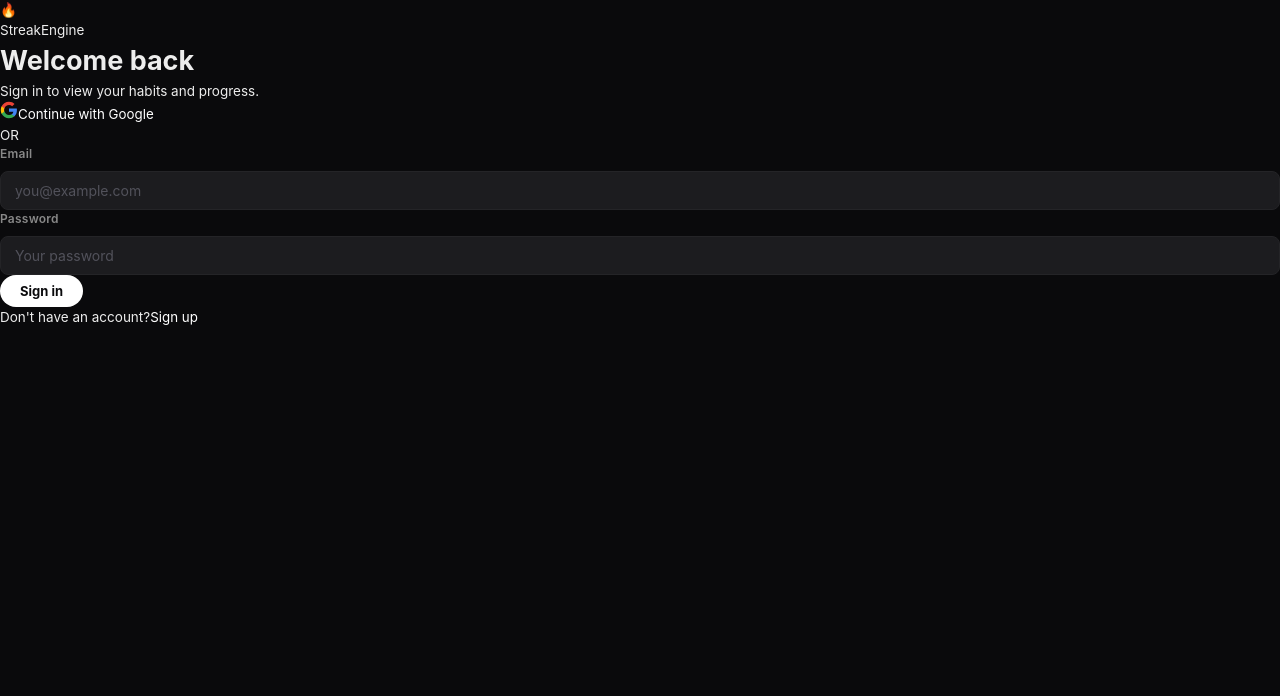
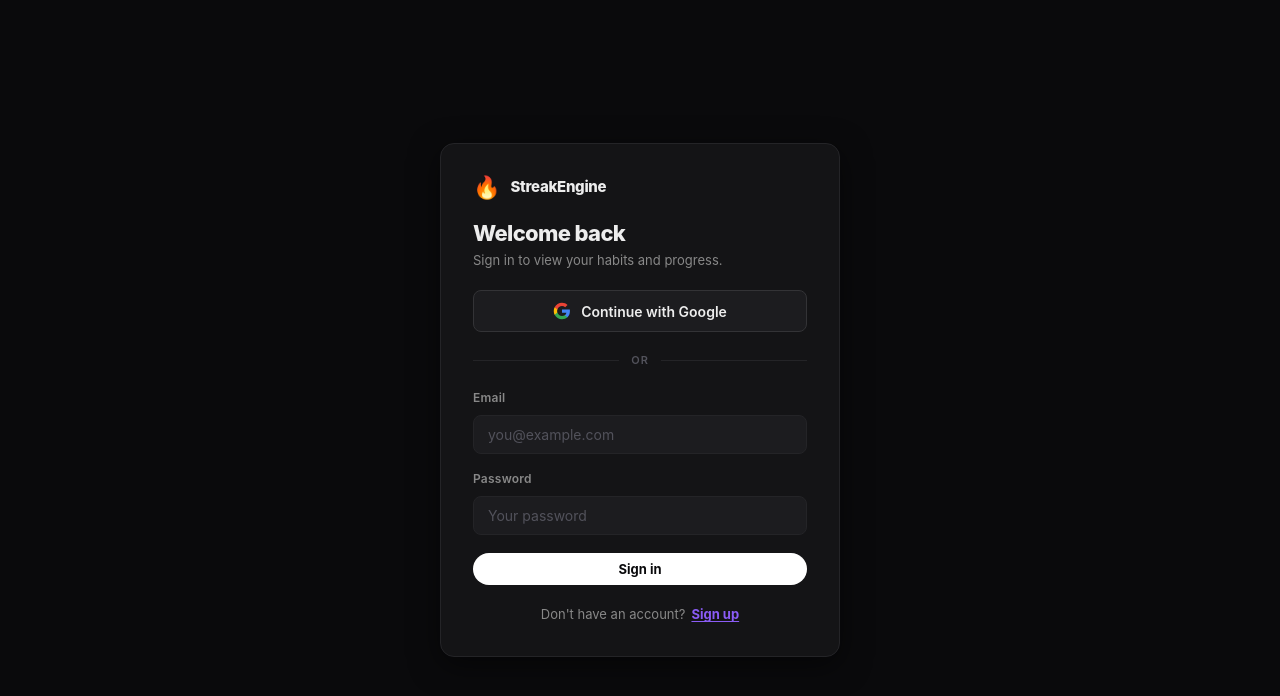
Before and after one commit to chirraaggggg/minimal-habit-tracker, a React (Vite) app in the folder frontend/: page / in a window 1280 px wide. Shown: the top 696 px of the page. Built offline with nearby package versions, Linux system fonts and the light colour scheme; no server answers.

Commit message:
updating the login screen ui

```diff
--- a/frontend/src/App.css
+++ b/frontend/src/App.css
@@ -2,6 +2,207 @@
    DEVELOPER HABIT TRACKER STYLESHEET (#0A0A0C / #F4F4F6)
    Edge-to-Edge Blue Heatmap · GitHub/Linear Aesthetic · Light/Dark Theme
    ========================================================================== */
+
+/* ==========================================================================
+   AUTH PAGE — Login & Signup
+   ========================================================================== */
+.auth-page {
+  min-height: 100vh;
+  width: 100%;
+  background: var(--bg);
+  display: flex;
+  align-items: center;
+  justify-content: center;
+  padding: var(--space-6);
+}
+
+.auth-card {
+  background: var(--bg-card);
+  border: 1px solid var(--border);
+  border-radius: var(--radius-card);
+  box-shadow: var(--shadow-soft);
+  width: 100%;
+  max-width: 400px;
+  padding: var(--space-8);
+  display: flex;
+  flex-direction: column;
+  gap: var(--space-5);
+}
+
+/* Brand row */
+.auth-brand {
+  display: flex;
+  align-items: center;
+  gap: 10px;
+  margin-bottom: 2px;
+}
+
+.auth-logo-frame {
+  font-size: 22px;
+  line-height: 1;
+}
+
+.auth-brand-name {
+  font-size: 15px;
+  font-weight: 800;
+  color: var(--text);
+  letter-spacing: -0.02em;
+}
+
+/* Heading */
+.auth-heading-group {
+  display: flex;
+  flex-direction: column;
+  gap: 4px;
+}
+
+.auth-title {
+  font-size: 22px;
+  font-weight: 800;
+  color: var(--text);
+  letter-spacing: -0.03em;
+  line-height: 1.2;
+}
+
+.auth-subtitle {
+  font-size: 13px;
+  color: var(--text-muted);
+  line-height: 1.5;
+}
+
+/* Info / success banner */
+.auth-info-banner {
+  padding: 10px 14px;
+  border-radius: var(--radius-sm);
+  background: var(--accent-soft);
+  border: 1px solid var(--accent-ring);
+  color: var(--accent);
+  font-size: 13px;
+  line-height: 1.5;
+}
+
+/* Error banner */
+.auth-error-banner {
+  padding: 10px 14px;
+  border-radius: var(--radius-sm);
+  background: var(--danger-soft);
+  border: 1px solid var(--danger);
+  color: var(--danger);
+  font-size: 13px;
+  line-height: 1.5;
+}
+
+/* Google OAuth button */
+.auth-google-btn {
+  display: flex;
+  align-items: center;
+  justify-content: center;
+  gap: 10px;
+  width: 100%;
+  padding: 11px 16px;
+  border-radius: var(--radius-sm);
+  background: var(--btn-secondary-bg);
+  border: 1px solid var(--btn-secondary-border);
+  color: var(--btn-secondary-text);
+  font-size: 14px;
+  font-weight: 600;
+  cursor: pointer;
+  transition: background 0.15s ease, border-color 0.15s ease;
+}
+
+.auth-google-btn:hover:not(:disabled) {
+  background: var(--btn-secondary-hover);
+  border-color: var(--border-bright);
+}
+
+.auth-google-btn:disabled {
+  opacity: 0.5;
+  cursor: not-allowed;
+}
+
+/* OR divider */
+.auth-divider {
+  display: flex;
+  align-items: center;
+  gap: var(--space-3);
+  color: var(--text-faint);
+  font-size: 11px;
+  font-weight: 600;
+  letter-spacing: 0.08em;
+}
+
+.auth-divider::before,
+.auth-divider::after {
+  content: '';
+  flex: 1;
+  height: 1px;
+  background: var(--border);
+}
+
+/* Form fields */
+.auth-form {
+  display: flex;
+  flex-direction: column;
+  gap: var(--space-4);
+}
+
+/* Submit button — full width */
+.auth-submit-btn {
+  width: 100%;
+  padding: 11px;
+  font-size: 14px;
+  margin-top: 2px;
+  border-radius: var(--radius-sm);
+}
+
+/* Mode switcher (Don't have an account? Sign up) */
+.auth-switch {
+  display: flex;
+  align-items: center;
+  justify-content: center;
+  gap: 6px;
+  font-size: 13px;
+}
+
+.auth-switch-text {
+  color: var(--text-muted);
+}
+
+.auth-switch-btn {
+  color: var(--accent);
+  font-weight: 700;
+  font-size: 13px;
+  text-decoration: underline;
+  text-underline-offset: 2px;
+  transition: color 0.15s ease;
+}
+
+.auth-switch-btn:hover {
+  color: var(--accent-hover);
+}
+
+/* Loading spinner (used by auth-init-loader) */
+.auth-init-loader {
+  min-height: 100vh;
+  display: flex;
+  align-items: center;
+  justify-content: center;
+  background: var(--bg);
+}
+
+.auth-init-spinner {
+  width: 28px;
+  height: 28px;
+  border: 3px solid var(--border);
+  border-top-color: var(--accent);
+  border-radius: 50%;
+  animation: spin 0.7s linear infinite;
+}
+
+@keyframes spin {
+  to { transform: rotate(360deg); }
+}
+
 
 .app-shell {
   min-height: 100vh;
```
